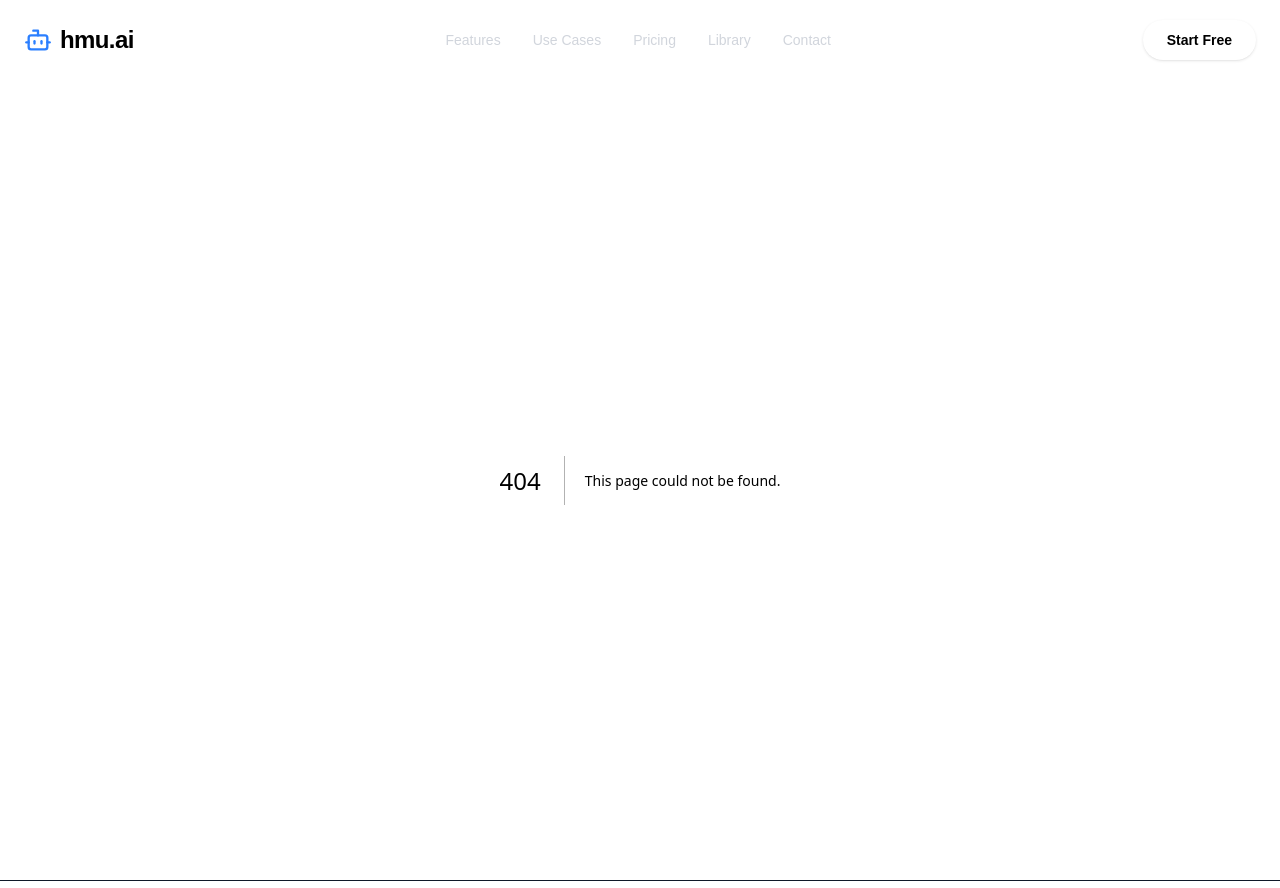
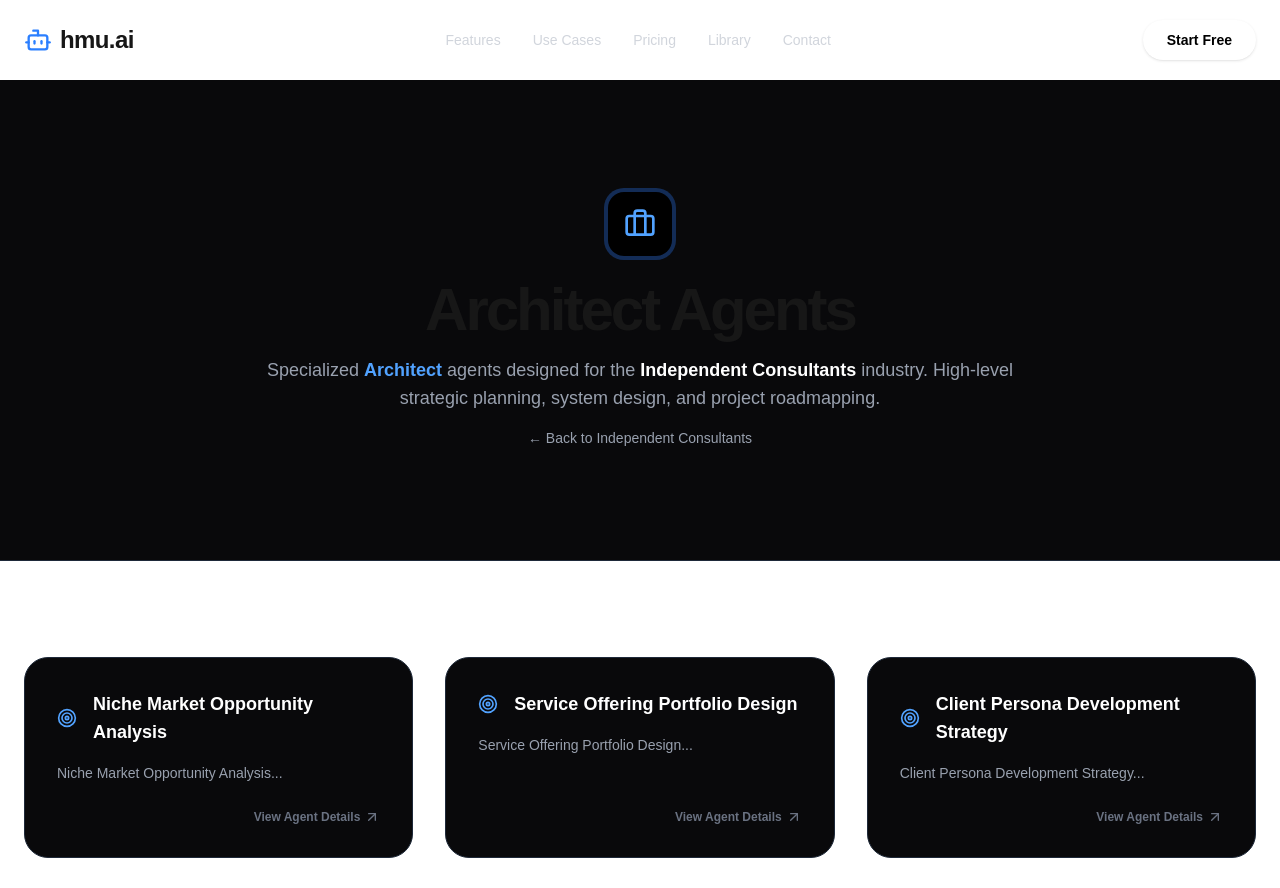
Before and after one commit to auralixai/hmu-ai, a Next.js app: page /use-cases/consultants/roles/architect in a window 1280 px wide. Before the commit this address had no page. Shown: the top 888 px of the page. Built offline with nearby package versions, Linux system fonts and the light colour scheme.

Commit message:
fix: resolve route ambiguity and TypeScript errors

```diff
--- a/src/app/use-cases/[industry]/page.tsx
+++ b/src/app/use-cases/[industry]/page.tsx
@@ -20,7 +20,7 @@ export async function generateMetadata({ params }: { params: { industry: string
   }
   return {
     title: `AI Agent Use Cases for ${industry.name}`,
-    description: industry.heroDescription,
+    description: industry.description,
   };
 }
 
@@ -54,7 +54,7 @@ export default function IndustryPage({ params }: { params: { industry: string }
             {industry.name}
           </h1>
           <p className="text-lg text-gray-400 max-w-3xl mx-auto">
-            {industry.heroDescription}
+            {industry.description}
           </p>
            <div className="mt-4 text-sm">
              <Link href="/use-cases" className="text-gray-400 hover:text-white transition-colors">
--- a/src/app/use-cases/[industry]/[agentType]/page.tsx
+++ b/src/app/use-cases/[industry]/roles/[agentType]/page.tsx
@@ -75,7 +75,7 @@ export default function AgentTypePage({ params }: { params: { industry: string;
           </p>
           <div className="mt-4 text-sm">
              <Link href={`/use-cases/${industry.slug}`} className="text-gray-400 hover:text-white transition-colors">
-                &larr; Back to {industry.name}
+                ← Back to {industry.name}
              </Link>
           </div>
         </div>
@@ -87,7 +87,7 @@ export default function AgentTypePage({ params }: { params: { industry: string;
             {filteredAgents.map(agent => (
               <Link
                 key={agent.slug}
-                href={`/use-cases/${industry.slug}/${agent.slug}`}
+                href={`/use-cases/${industrySlug}/${agent.slug}`}
                 className="group block h-full"
               >
                 <div className="flex flex-col p-8 border border-gray-800 rounded-3xl bg-zinc-950 hover:border-white/20 hover:bg-zinc-900 transition-all duration-300 h-full relative overflow-hidden">
@@ -95,7 +95,7 @@ export default function AgentTypePage({ params }: { params: { industry: string;
                      <Target className={`h-5 w-5 ${colorClass} flex-shrink-0`} />
                      <h3 className="font-semibold text-lg text-white">{agent.taskName}</h3>
                   </div>
-                  <p className="text-gray-400 text-sm leading-relaxed flex-1 mb-6">{agent.shortDescription}</p>
+                  <p className="text-gray-400 text-sm leading-relaxed flex-1 mb-6">{agent.taskName.slice(0, 100)}...</p>
                   <div className="flex items-center justify-end text-xs font-semibold text-gray-500 group-hover:text-white transition-colors mt-auto">
                     View Agent Details <ArrowUpRight className="ml-1 h-4 w-4" />
                   </div>
```
Also changed, not shown: 1 other file (tests, documents, lock files or other folders).
